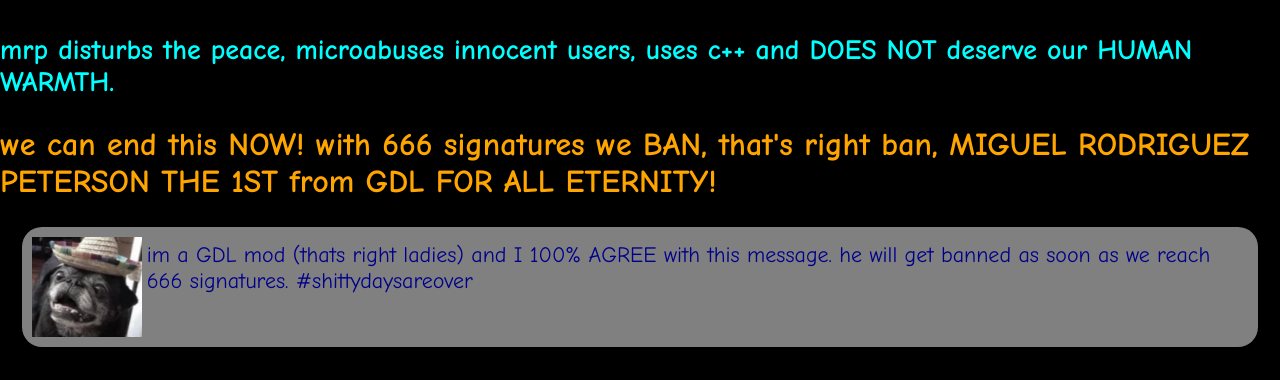
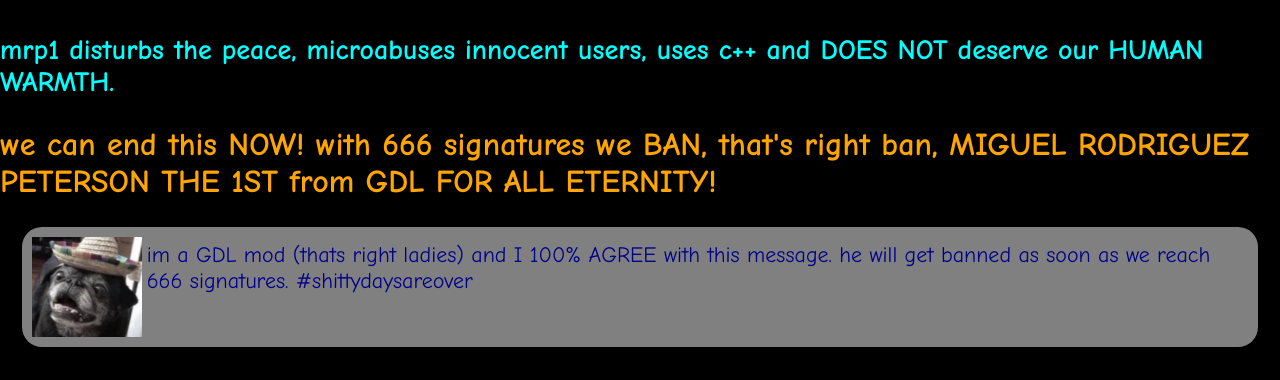
Before and after one commit to rellfy/banmrp1.com, a website: page client/index.html in a window 1280 px wide. Shown: the part 420-800 px from the top of the page. Drawn offline with Linux system fonts and the light colour scheme; no server answers.

Commit message:
update h3

```diff
--- a/client/index.html
+++ b/client/index.html
@@ -17,7 +17,7 @@
   <div class="horizontal-separator"> </div>
   <h1>SHITTY DAYS ARE OVER!!!</h1>
   <h3>
-    mrp disturbs the peace, microabuses innocent users, uses c++ and DOES NOT deserve our HUMAN WARMTH.
+    mrp1 disturbs the peace, microabuses innocent users, uses c++ and DOES NOT deserve our HUMAN WARMTH.
   </h3>
   <h2>
     we can end this NOW! with 666 signatures we BAN, that's right ban, MIGUEL RODRIGUEZ PETERSON THE 1ST from GDL FOR ALL ETERNITY!
```
